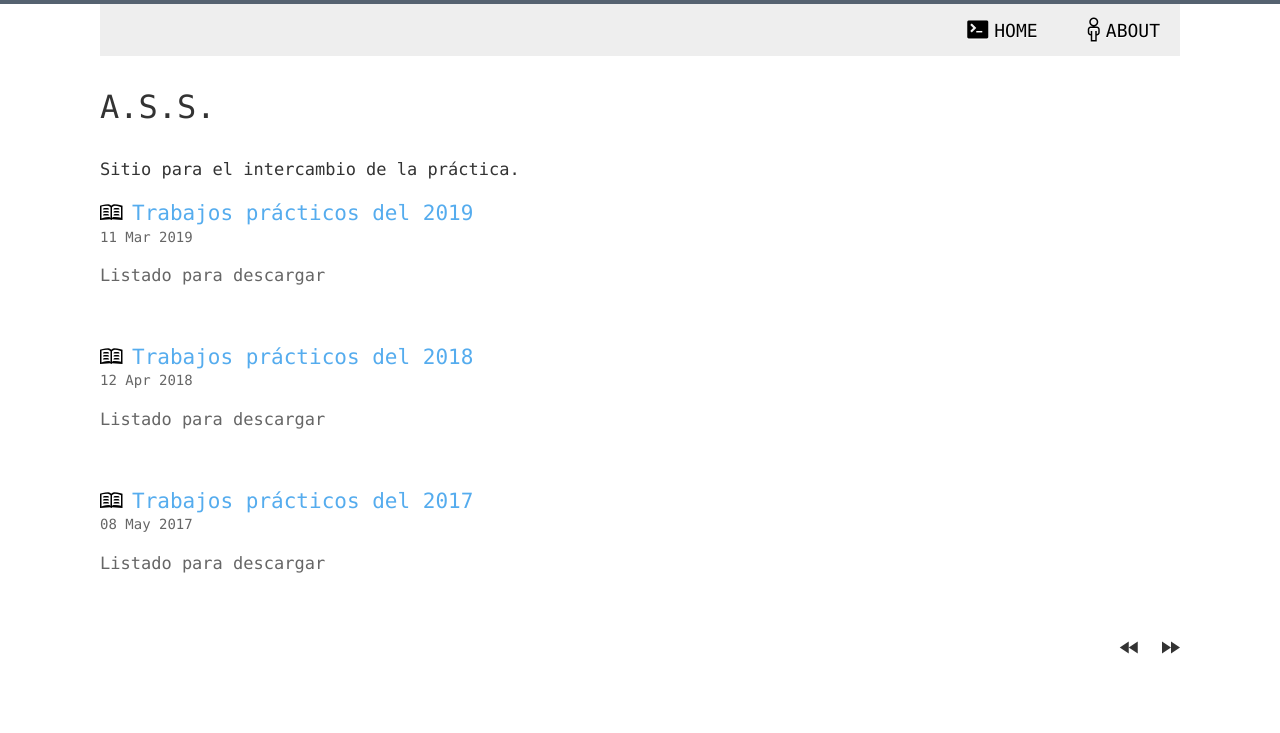
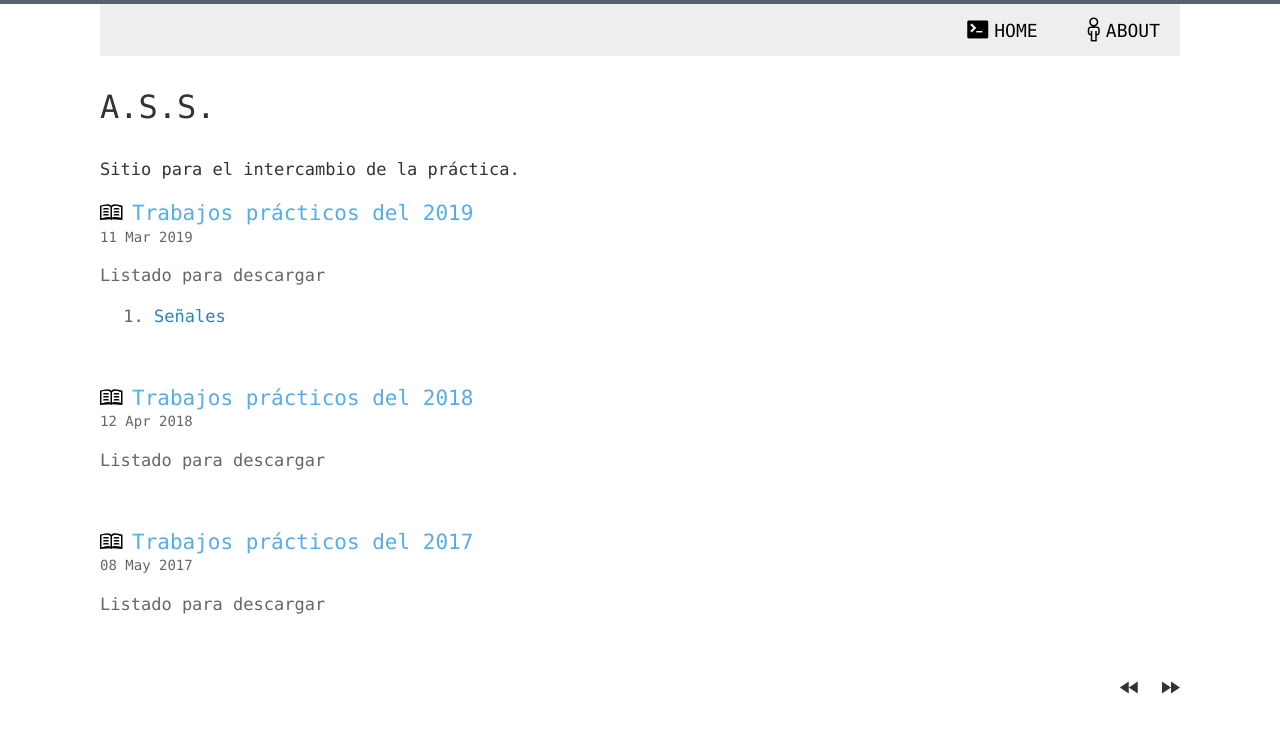
Before and after one commit to 1nv1/UTN-FRN-ASS, a Jekyll site: the page built from index.html, in a window 1280 px wide. Shown: the top 733 px of the page. Built offline with Jekyll 4.4.1, drawn with Linux system fonts in a browser that asks for light colours; the list of posts is cut into pages by our own code.

Commit message:
Adding TP01 (2019)

```diff
--- a/_posts/2019-03-11-TPs2019.markdown
+++ b/_posts/2019-03-11-TPs2019.markdown
@@ -8,3 +8,4 @@ categories:
 ---
 
 Listado para descargar
+1. <a href="https://drive.google.com/open?id=1i9UzhJWSfAMeCcrzIZPahTYBe7hsjL4q" target="_blank">Señales</a>
```
